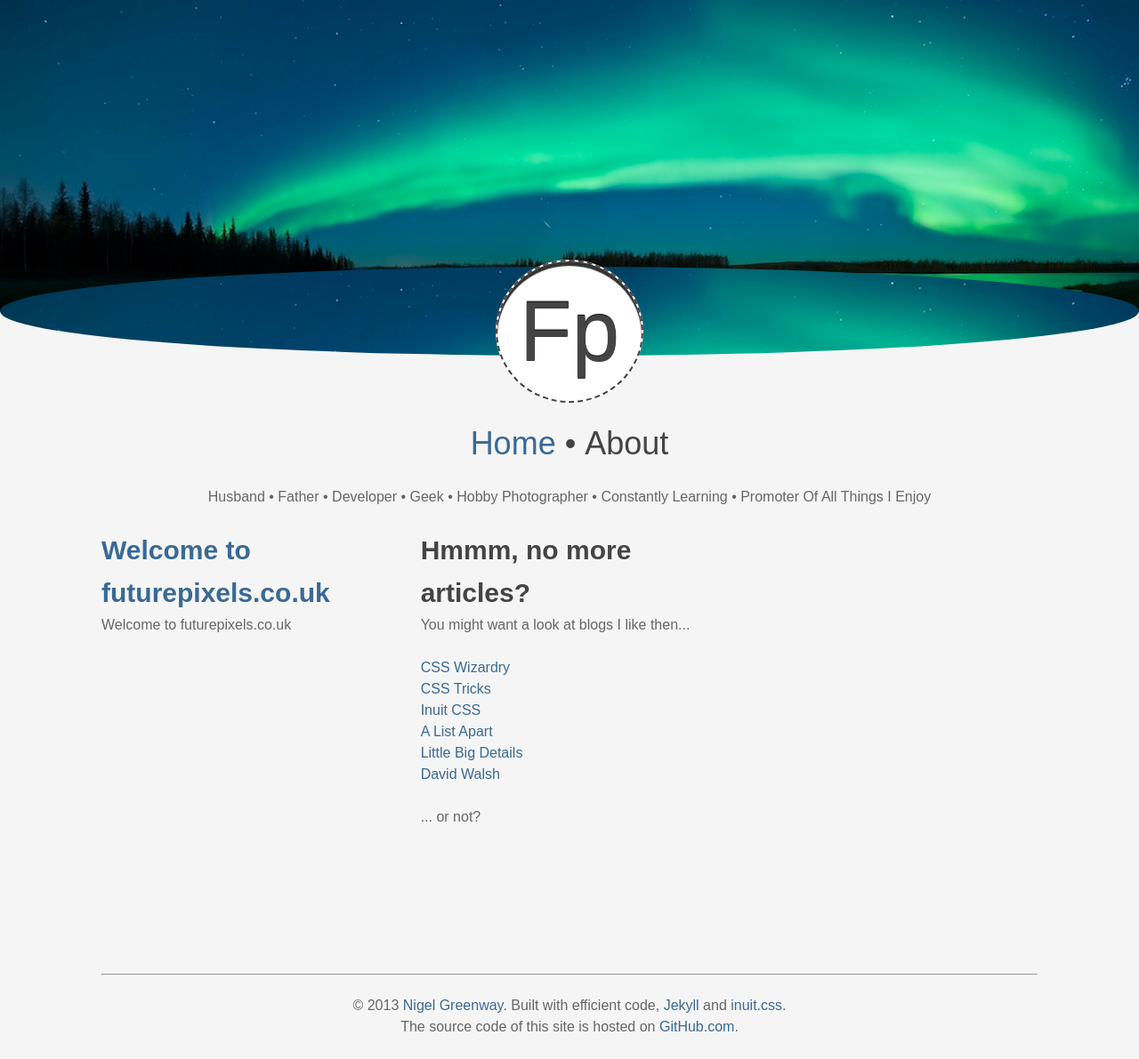
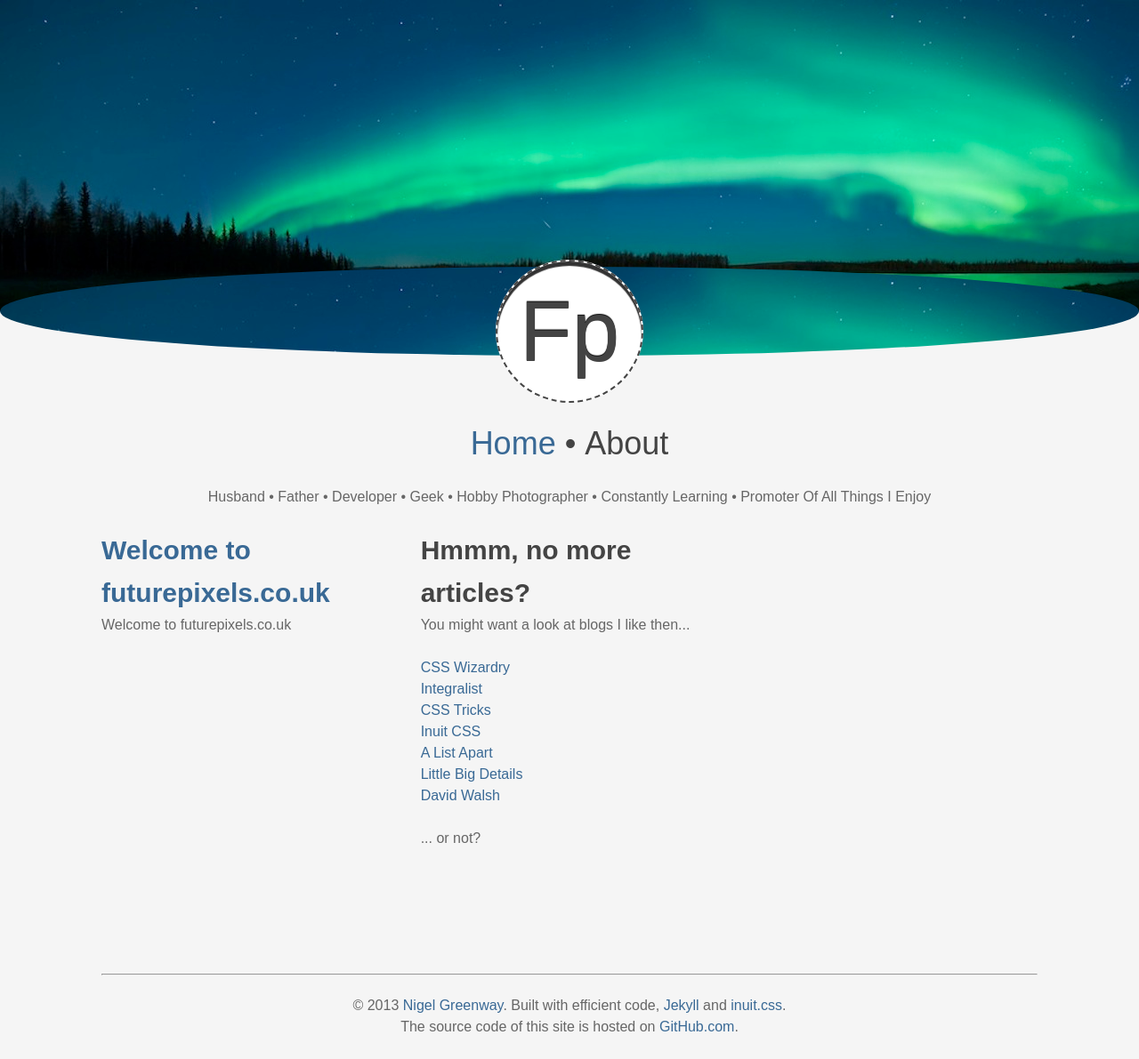
Before and after one commit to futurepixels/futurepixels.co.uk, a Jekyll site: the page built from index.html, in a window 1280 px wide. Shown: the whole page at 89% size. Built offline with Jekyll 4.4.1, drawn with Linux system fonts in a browser that asks for light colours; some web fonts are replaced; the list of posts is cut into pages by our own code.

Commit message:
Add @Integralist link to blog list... :D

```diff
--- a/_layouts/post.html
+++ b/_layouts/post.html
@@ -37,6 +37,7 @@ class: post
 			{% endfor %}
 			<li>Other great reads:</li>
 			<li><a href="http://csswizardry.com" class="post--link" target="new">CSS Wizardry</a></li>
+			<li><a href="http://www.integralist.co.uk/" class="post--link" target="new">Integralist</a></li>
 			<li><a href="http://css-tricks.com" class="post--link" target="new">CSS Tricks</a></li>
 			<li><a href="http://inuitcss.com" class="post--link" target="new">Inuit CSS</a></li>
 			<li><a href="http://alistapart.com" class="post--link" target="new">A List Apart</a></li>
--- a/index.html
+++ b/index.html
@@ -23,6 +23,7 @@ class: home
 		<p>You might want a look at blogs I like then...</p>
 		<ul class="nav nav--stacked">
 			<li><a href="http://csswizardry.com" class="post--link" target="new">CSS Wizardry</a></li>
+			<li><a href="http://www.integralist.co.uk/" class="post--link" target="new">Integralist</a></li>
 			<li><a href="http://css-tricks.com" class="post--link" target="new">CSS Tricks</a></li>
 			<li><a href="http://inuitcss.com" class="post--link" target="new">Inuit CSS</a></li>
 			<li><a href="http://alistapart.com" class="post--link" target="new">A List Apart</a></li>
```
